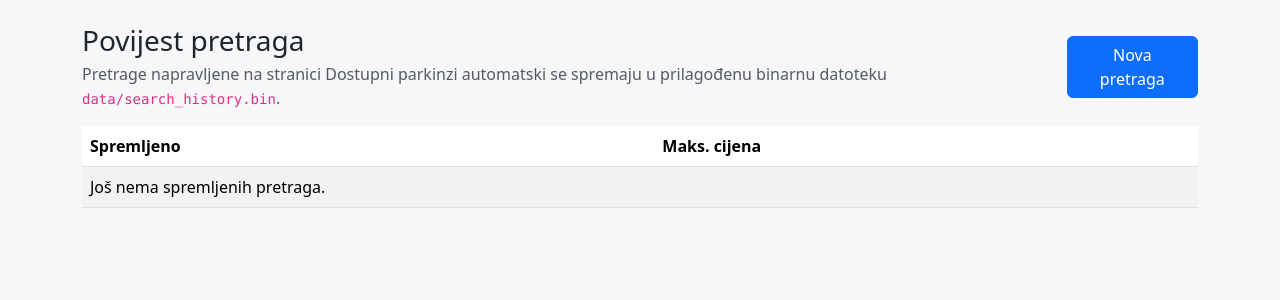
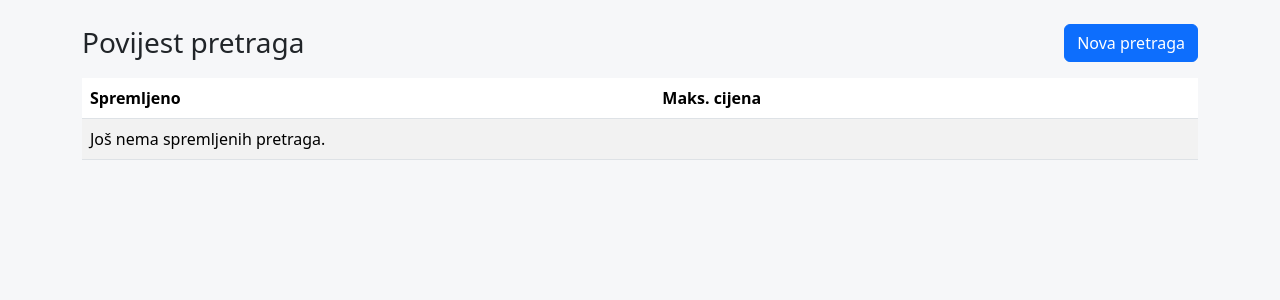
Before and after one commit to HeadshotFTW/ParKING, a Python web app: template templates/binary_history.html in a window 1280 px wide. Shown: the part 56-356 px from the top of the page. Run offline with Jinja, Linux system fonts and the light colour scheme; the template is opened without the code that fills it, so the values that code supplies are empty.

Commit message:
Simplify search history heading

```diff
--- a/templates/binary_history.html
+++ b/templates/binary_history.html
@@ -2,16 +2,7 @@
 {% block title %}{{ 'Search history' if lang == 'en' else 'Povijest pretraga' }} - ParKING{% endblock %}
 {% block content %}
 <div class="d-flex justify-content-between align-items-center mb-3">
-    <div>
-        <h1 class="h3 mb-1">{{ 'Search history' if lang == 'en' else 'Povijest pretraga' }}</h1>
-        <p class="text-muted mb-0">
-            {% if lang == 'en' %}
-                Searches made on the Available parking page are saved automatically to the custom binary file <code>data/search_history.bin</code>.
-            {% else %}
-                Pretrage napravljene na stranici Dostupni parkinzi automatski se spremaju u prilagođenu binarnu datoteku <code>data/search_history.bin</code>.
-            {% endif %}
-        </p>
-    </div>
+    <h1 class="h3 mb-0">{{ 'Search history' if lang == 'en' else 'Povijest pretraga' }}</h1>
     <a class="btn btn-primary" href="{{ url_for('parkings') }}">{{ 'New search' if lang == 'en' else 'Nova pretraga' }}</a>
 </div>
 
```
